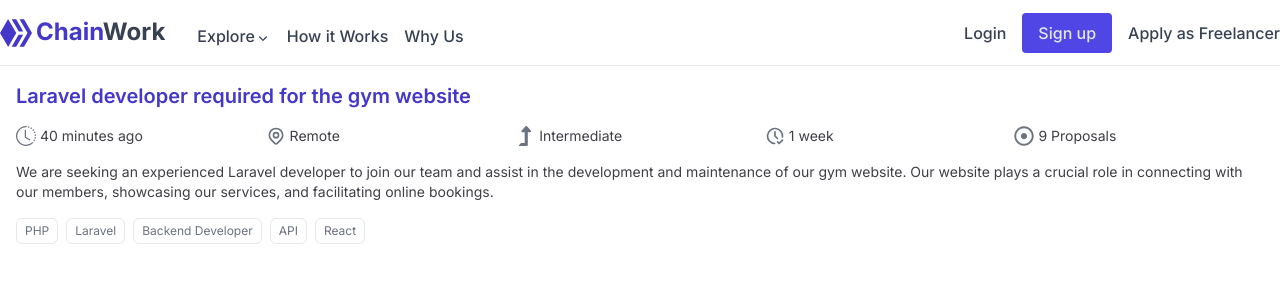
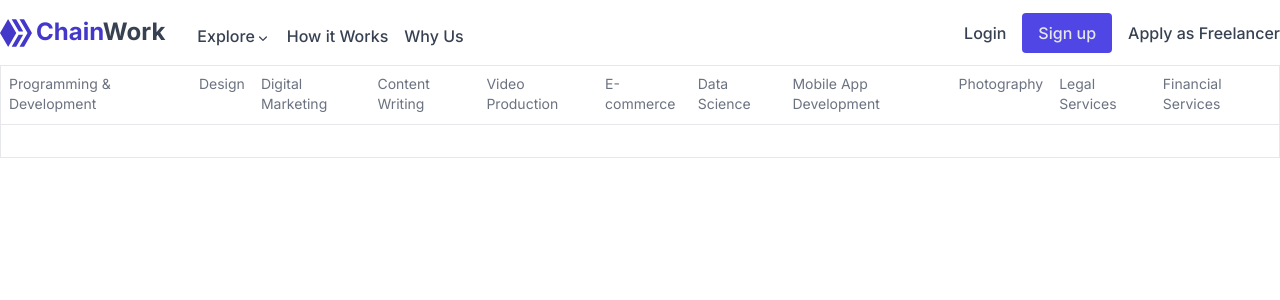
Before and after one commit to Usama-26/fyp-frontend, a Next.js app: page / in a window 1280 px wide. Shown: the top 300 px of the page. Built offline with nearby package versions, Linux system fonts and the light colour scheme.

Commit message:
Skills Explorer Added

```diff
--- a/src/components/NavBar/index.jsx
+++ b/src/components/NavBar/index.jsx
@@ -14,7 +14,7 @@ export default function Navbar() {
   };
   return (
     <>
-      <header className="border-b p-4 md:p-0">
+      <header className=" p-4 md:p-0">
         <div className="container mx-auto flex-between-centered">
           <div className=" flex-start-centered lg:gap-8 gap-4">
             <Logo />
--- a/src/components/ProjectCard/index.jsx
+++ b/src/components/ProjectCard/index.jsx
@@ -6,9 +6,9 @@ import Chip from "../Chip";
 
 export default function ProjectCard() {
   return (
-    <div className="p-4">
-      <div className="flex">
-        <div className="space-y-4">
+    <div className="p-4 border">
+      <div className="flex justify-between">
+        <div className="basis-9/12 space-y-4">
           <div className="flex">
             <h1 className="text-xl font-semibold text-primary-700 hover:underline underline-offset-2">
               Laravel developer required for the gym website
@@ -54,6 +54,20 @@ export default function ProjectCard() {
             <Chip value={"React"} />
           </div>
         </div>
+        <div
+          className="basis-3/12 px-4 flex flex-col gap-4 text-end
+        "
+        >
+          <div>
+            <span className="text-3xl font-bold text-primary-700">$200</span>
+            <small className="uppercase text-neutral-500 block">
+              fixed price
+            </small>
+          </div>
+          <button className="py-2 uppercase text-primary-700 border rounded-lg border-primary-700 font-medium hover:text-white hover:bg-primary-700 text-sm">
+            Send Proposal
+          </button>
+        </div>
       </div>
     </div>
   );
--- /dev/null
+++ b/src/components/ServiceExplorer/index.jsx
@@ -0,0 +1,43 @@
+import Link from "next/link";
+import ServicesMegaMenu from "../ServicesMegaMenu";
+import { useState } from "react";
+import services from "@/json/services";
+export default function ServiceExplorer() {
+  const [isMenuOpen, setIsMenuOpen] = useState(true);
+  const [selectedCategory, setSelectedCategory] = useState([]);
+
+  const openMenu = () => {
+    setIsMenuOpen(true);
+  };
+  const closeMenu = () => {
+    setIsMenuOpen(false);
+  };
+
+  return (
+    <>
+      <div className="border">
+        <div className="flex ">
+          {services.services.map(({ category, sub_categories }) => (
+            <Link
+              key={category}
+              onMouseEnter={() => {
+                openMenu(), setSelectedCategory(sub_categories);
+              }}
+              onMouseLeave={closeMenu}
+              href={"programming-&-development"}
+              className="mx-2 py-2 border-b-2 text-sm border-transparent text-neutral-500 hover:text-neutral-700 hover:border-primary-700"
+            >
+              {category}
+            </Link>
+          ))}
+        </div>
+      </div>
+      <ServicesMegaMenu
+        isOpen={isMenuOpen}
+        onOpen={openMenu}
+        onClose={closeMenu}
+        subCategories={selectedCategory}
+      />
+    </>
+  );
+}
--- /dev/null
+++ b/src/components/ServicesMegaMenu/index.jsx
@@ -0,0 +1,41 @@
+import Link from "next/link";
+
+export default function ServicesMegaMenu({
+  subCategories,
+  isOpen,
+  onOpen,
+  onClose,
+}) {
+  return (
+    <div
+      onMouseEnter={onOpen}
+      onMouseLeave={onClose}
+      className={`border border-t-0 absolute  w-full p-4 ${
+        isOpen ? "block" : "hidden"
+      }`}
+    >
+      <div className="flex flex-col flex-wrap max-h-96 gap-4">
+        {subCategories.map(({ sub_category, services }, index) => (
+          <ul key={sub_category} className=" space-y-2">
+            <Link
+              href={sub_category}
+              className="font-semibold hover:underline underline-offset-2"
+            >
+              {sub_category}
+            </Link>
+            {services.map((service, index) => (
+              <li key={service}>
+                <Link
+                  href={service}
+                  className="text-sm hover:underline underline-offset-2"
+                >
+                  {service}
+                </Link>
+              </li>
+            ))}
+          </ul>
+        ))}
+      </div>
+    </div>
+  );
+}
--- /dev/null
+++ b/src/json/services.json
@@ -0,0 +1,249 @@
+{
+  "services": [
+    {
+      "category": "Programming & Development",
+      "sub_categories": [
+        {
+          "sub_category": "Web Development",
+          "services": [
+            "Business Websites",
+            "E-Commerce Websites",
+            "Portfolio Websites",
+            "Landing Pages",
+            "Custom Web Applications",
+            "Content Management Systems",
+            "Website Maintenance"
+          ]
+        },
+        {
+          "sub_category": "Software Development",
+          "services": [
+            "Web Applications",
+            "Desktop Applications",
+            "API Integration",
+            "Mobile App Development",
+            "Database Management",
+            "Software Testing"
+          ]
+        },
+        {
+          "sub_category": "Game Development",
+          "services": [
+            "Unity Game Development",
+            "2D Game Development",
+            "3D Game Development",
+            "Game Art and Design",
+            "Multiplayer Game Development"
+          ]
+        },
+        {
+          "sub_category": "Cybersecurity",
+          "services": [
+            "Network Security",
+            "Penetration Testing",
+            "Security Auditing",
+            "Data Encryption",
+            "Incident Response"
+          ]
+        }
+      ]
+    },
+    {
+      "category": "Design",
+      "sub_categories": [
+        {
+          "sub_category": "Graphic Design",
+          "services": [
+            "Logo Design",
+            "Brand Style Guide",
+            "Business Cards",
+            "Brochure Design",
+            "Poster Design",
+            "Illustration Services",
+            "Print Design"
+          ]
+        },
+        {
+          "sub_category": "Web Design",
+          "services": [
+            "Website Mockups",
+            "UI/UX Design",
+            "Responsive Design",
+            "Mobile App Design",
+            "Wireframing"
+          ]
+        }
+      ]
+    },
+    {
+      "category": "Digital Marketing",
+      "sub_categories": [
+        {
+          "sub_category": "Search",
+          "services": [
+            "Search Engine Optimization",
+            "Search Engine Marketing",
+            "Local SEO",
+            "E-Commerce SEO",
+            "Video SEO",
+            "Keyword Research"
+          ]
+        },
+        {
+          "sub_category": "Social Media Marketing",
+          "services": [
+            "Social Media Advertising",
+            "Content Marketing",
+            "Influencer Marketing",
+            "Community Management",
+            "Social Media Analytics"
+          ]
+        }
+      ]
+    },
+    {
+      "category": "Content Writing",
+      "sub_categories": [
+        {
+          "sub_category": "Blog Writing",
+          "services": [
+            "SEO-Optimized Blog Posts",
+            "Guest Blogging",
+            "Topic Research",
+            "Editing and Proofreading",
+            "Content Strategy",
+            "Long-Form Articles",
+            "Technical Writing"
+          ]
+        }
+      ]
+    },
+    {
+      "category": "Video Production",
+      "sub_categories": [
+        {
+          "sub_category": "Video Editing",
+          "services": [
+            "Video Montage",
+            "Color Correction",
+            "Motion Graphics",
+            "Subtitling",
+            "Special Effects"
+          ]
+        },
+        {
+          "sub_category": "Animation",
+          "services": [
+            "2D Animation",
+            "3D Animation",
+            "Explainer Videos",
+            "Character Animation",
+            "Storyboarding",
+            "Voiceovers"
+          ]
+        }
+      ]
+    },
+    {
+      "category": "E-commerce",
+      "sub_categories": [
+        {
+          "sub_category": "Online Store Setup",
+          "services": [
+            "Platform Selection",
+            "Product Listing",
+            "Payment Integration",
+            "Shopping Cart Setup",
+            "Inventory Management"
+          ]
+        }
+      ]
+    },
+    {
+      "category": "Data Science",
+      "sub_categories": [
+        {
+          "sub_category": "Data Analysis",
+          "services": [
+            "Data Visualization",
+            "Statistical Modeling",
+            "Data Cleansing",
+            "Predictive Analytics",
+            "Machine Learning",
+            "Data Reporting"
+          ]
+        }
+      ]
+    },
+    {
+      "category": "Mobile App Development",
+      "sub_categories": [
+        {
+          "sub_category": "iOS App Development",
+          "services": [
+            "iPhone App Development",
+            "iPad App Development",
+            "App Store Submission",
+            "Swift Programming",
+            "UI/UX Optimization"
+          ]
+        },
+        {
+          "sub_category": "Android App Development",
+          "services": [
+            "Android App Design",
+            "Google Play Submission",
+            "Java/Kotlin Programming",
+            "App Testing",
+            "Firebase Integration"
+          ]
+        }
+      ]
+    },
+    {
+      "category": "Photography",
+      "sub_categories": [
+        {
+          "sub_category": "Portrait Photography",
+          "services": [
+            "Family Portraits",
+            "Headshots",
+            "Outdoor Portraits",
+            "Studio Photography",
+            "Retouching"
+          ]
+        }
+      ]
+    },
+    {
+      "category": "Legal Services",
+      "sub_categories": [
+        {
+          "sub_category": "Business Law",
+          "services": [
+            "Contract Drafting",
+            "Legal Consultation",
+            "Intellectual Property",
+            "Employment Law",
+            "Business Licensing"
+          ]
+        }
+      ]
+    },
+    {
+      "category": "Financial Services",
+      "sub_categories": [
+        {
+          "sub_category": "Accounting",
+          "services": [
+            "Bookkeeping",
+            "Tax Preparation",
+            "Financial Planning",
+            "Auditing",
+            "Payroll Services"
+          ]
+        }
+      ]
+    }
+  ]
+}
--- a/src/pages/index.jsx
+++ b/src/pages/index.jsx
@@ -1,10 +1,8 @@
 import Navbar from "@/components/NavBar";
-import SearchBox from "@/components/SearchBox";
 import { useState } from "react";
 import sampleSkills from "@/json/sample-skills.json";
-import ProfileCard from "@/components/ProfileCard";
-import ServiceCard from "@/components/ServiceCard";
-import ProjectCard from "@/components/ProjectCard";
+import ServiceExplorer from "@/components/ServiceExplorer";
+
 export default function Home() {
   const { skills } = sampleSkills;
   const [searchQuery, setSearchQuery] = useState("");
@@ -15,7 +13,7 @@ export default function Home() {
   return (
     <>
       <Navbar />
-      <ProjectCard />
+      <ServiceExplorer />
     </>
   );
 }
```
